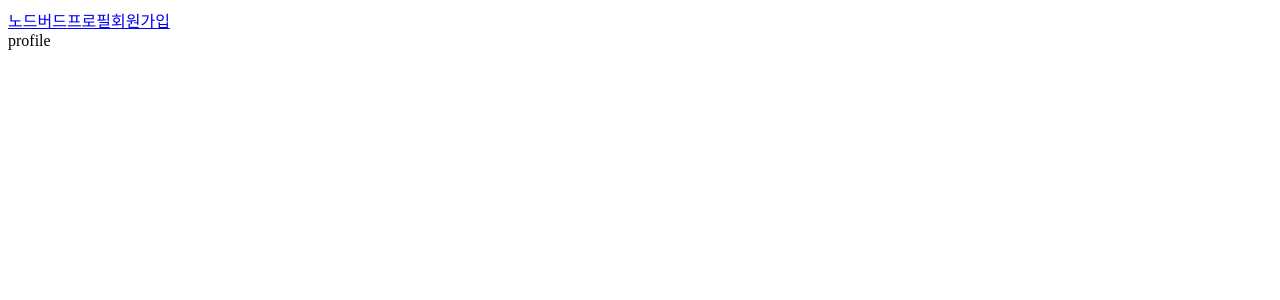
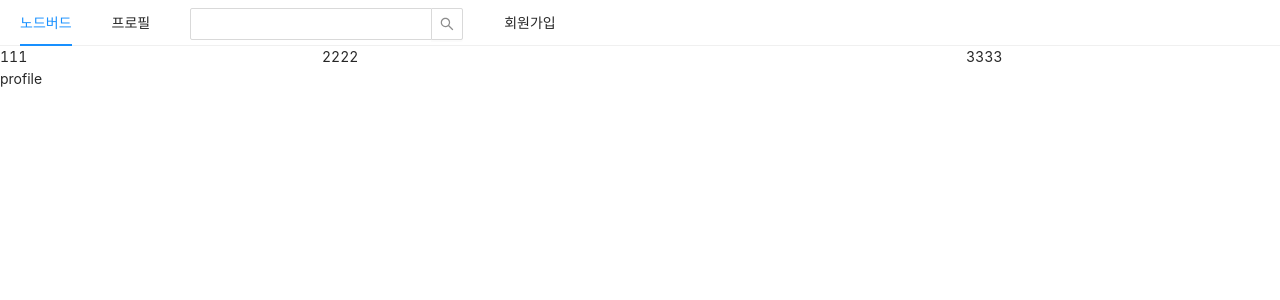
Before and after one commit to JeongYounHan/node-bird, a Next.js app in the folder front/: page /profile in a window 1280 px wide. Shown: the top 300 px of the page. Built offline with nearby package versions, Linux system fonts and the light colour scheme.

Commit message:
헤더와 app 전역 설정 추가

```diff
--- a/front/components/AppLayout.js
+++ b/front/components/AppLayout.js
@@ -1,15 +1,36 @@
 import React from "react";
 import PropTypes from "prop-types";
 import Link from "next/link";
+import { Menu, Input, Row, Col } from "antd";
 
 const AppLayout = ({ children }) => {
   return (
     <div>
-      <div>
-        <Link href="/">노드버드</Link>
-        <Link href="/profile">프로필</Link>
-        <Link href="/signup">회원가입</Link>
-      </div>
+      <Menu mode="horizontal">
+        <Menu.Item key="home">
+          <Link href="/">노드버드</Link>
+        </Menu.Item>
+        <Menu.Item key="profile">
+          <Link href="/profile">프로필</Link>
+        </Menu.Item>
+        <Menu.Item key="signup">
+          <Input.Search style={{ verticalAlign: "middle" }} />
+        </Menu.Item>
+        <Menu.Item key="signup">
+          <Link href="/signup">회원가입</Link>
+        </Menu.Item>
+      </Menu>
+      <Row gutter={8}>
+        <Col xs={24} md={6}>
+          111
+        </Col>
+        <Col xs={24} md={12}>
+          2222
+        </Col>
+        <Col xs={24} md={6}>
+          3333
+        </Col>
+      </Row>
       {children}
     </div>
   );
--- a/front/package.json
+++ b/front/package.json
@@ -11,8 +11,10 @@
   "author": "hjy",
   "license": "ISC",
   "dependencies": {
+    "antd": "^4.19.3",
     "next": "^12.1.3",
-    "prop-types": "^15.8.1"
+    "prop-types": "^15.8.1",
+    "styled-components": "^5.3.5"
   },
   "devDependencies": {
     "eslint": "^8.12.0",
--- /dev/null
+++ b/front/pages/_app.js
@@ -0,0 +1,22 @@
+import React from "react";
+import PropTypes from "prop-types";
+import Head from "next/head";
+import "antd/dist/antd.css";
+
+const App = ({ Component }) => {
+  return (
+    <>
+      <Head>
+        <meta charSet="utf-8" />
+        <title>NodeBird hey</title>
+      </Head>
+      <Component />
+    </>
+  );
+};
+
+App.propTypes = {
+  Component: PropTypes.elementType.isRequired,
+};
+
+export default App;
--- a/front/pages/profile.js
+++ b/front/pages/profile.js
@@ -1,11 +1,17 @@
 import React from "react";
 import AppLayout from "../components/AppLayout";
+import Head from "next/head";
 
 const Profile = () => {
   return (
-    <AppLayout>
-      <div>profile</div>
-    </AppLayout>
+    <>
+      <Head>
+        <title>My Profile | NodeBird</title>
+      </Head>
+      <AppLayout>
+        <div>profile</div>
+      </AppLayout>
+    </>
   );
 };
 
```
Also changed, not shown: 1 other file (tests, documents, lock files or other folders).
